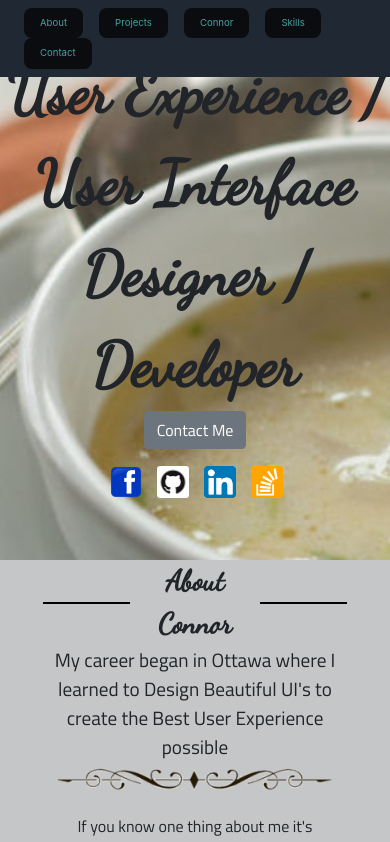
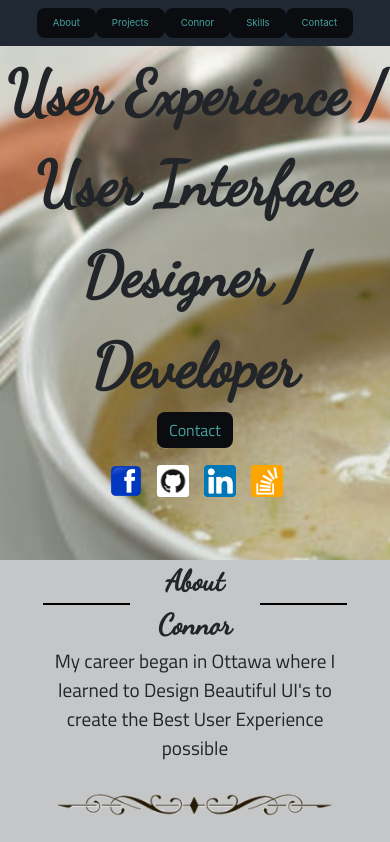
Before and after one commit to Racksoup/Developer_Profile, a React (Create React App) app: page / in a window 390 px wide. Shown: the top 842 px of the page. Built offline with nearby package versions, Linux system fonts and the light colour scheme.

Commit message:
Version 1.0.0

```diff
--- a/src/App.css
+++ b/src/App.css
@@ -35,11 +35,28 @@
   background: #0b0c10;
 }
 
+@media only screen and (max-width: 1550px) {
+  .App {
+    grid-template-rows: 50rem 50rem 58rem 85rem 20rem;
+  }
+}
+
+@media only screen and (max-width: 1250px) {
+  .App {
+    grid-template-rows: 50rem 60rem 58rem 85rem 20rem;
+  }
+}
+
+@media only screen and (max-width: 1000px) {
+  .App {
+    grid-template-rows: 50rem 60rem 58rem 85rem 25rem;
+  }
+}
+
 @media only screen and (max-width: 800px) {
   .App {
-    display: grid;
     grid-template-columns: 0fr 10fr 0fr;
-    grid-template-rows: 35rem 52rem 120rem 100rem 20rem;
+    grid-template-rows: 35rem 70rem 120rem 120rem 20rem;
   }
 
   .background {
@@ -48,3 +65,9 @@
     margin-right: 0%;
   }
 }
+
+@media only screen and (max-width: 600px) {
+  .App {
+    grid-template-rows: 35rem 70rem 120rem 100rem 20rem;
+  }
+}
--- a/src/componentcss/about.css
+++ b/src/componentcss/about.css
@@ -96,6 +96,20 @@
 	grid-row-end: 6;
 }
 
+@media only screen and (max-width: 1250px) {
+	.infoText1 {
+		margin: 2rem;
+	}
+
+	.infoText2 {
+		margin: 2rem;
+	}
+
+	.infoText3 {
+		margin: 2rem;
+	}
+}
+
 @media only screen and (max-width: 800px) {
 	.about {
 		grid-template-columns: 1fr 2fr 3fr 2fr 1fr;
--- /dev/null
+++ b/src/componentcss/modal.css
@@ -0,0 +1,21 @@
+.modalx {
+	font-family: "Titillium Web", sans-serif;
+}
+
+.btn-contact {
+	background: #0b0c10;
+	border-radius: 0.5rem;
+	border: 0px;
+	color: #45a29e;
+}
+
+.btn-contact:hover {
+	color: #66fcf1;
+}
+
+.descStyle {
+	height: 10rem;
+	width: 100%;
+	border-radius: 0.3rem;
+	border-color: rgba(0, 0, 0, 0.2);
+}
--- a/src/componentcss/pageNavbar.css
+++ b/src/componentcss/pageNavbar.css
@@ -31,6 +31,11 @@
 		font-size: 0.7rem;
 	}
 
+	.nav-item {
+		margin-left: 0rem;
+		margin-right: 0rem;
+	}
+
 	.nav-link {
 		font-size: 0.6rem;
 	}
--- a/src/componentcss/skills.css
+++ b/src/componentcss/skills.css
@@ -100,6 +100,7 @@
 	grid-row-start: 1;
 	grid-row-end: 2;
 	justify-self: start;
+	align-self: center;
 	margin-bottom: -2rem;
 	margin-left: 1.5rem;
 	margin-top: 0.6rem;
--- a/src/components/about.js
+++ b/src/components/about.js
@@ -34,7 +34,9 @@ function About() {
 				coming back to the city I love. I Probably love the city so much because
 				there is no Tim Horton's in the forest, and I run on coffee.
 			</div>
-			<Button className="projectsButton"> View Recent Projects </Button>
+			<a href="#projects" className="projectsButton">
+				<Button> View Recent Projects </Button>
+			</a>
 		</section>
 	);
 }
--- a/src/components/contact.js
+++ b/src/components/contact.js
@@ -6,6 +6,7 @@ import linkImg from "../images/linkedin.png";
 import stackImg from "../images/stackoverflow.png";
 import Signature from "../images/signature.png";
 import { Button } from "reactstrap";
+import Modalx from "./modal";
 
 function Contact() {
 	return (
@@ -14,7 +15,9 @@ function Contact() {
 			<div className="contactTitle">Contact</div>
 			<hr className="contactRightLine" />
 			<div className="contactInfo">Want to chat about something?</div>
-			<Button className="contactBtn"> Contact Me </Button>
+			<div className="contactBtn">
+				<Modalx />
+			</div>
 			<div className="contactBtns">
 				<button className="contactBtnStyle">
 					<a href="https://www.facebook.com/connor.rack">
@@ -27,7 +30,7 @@ function Contact() {
 					</a>
 				</button>
 				<button className="contactBtnStyle">
-					<a href="https://www.linkedin.com/in/connor-rack-9066b2193/">
+					<a href="https://www.linkedin.com/in/connor-rack-9066b2193">
 						<img src={linkImg} className="contactBtnImg" />
 					</a>
 				</button>
--- /dev/null
+++ b/src/components/modal.js
@@ -0,0 +1,65 @@
+import React from "react";
+import {
+	Button,
+	Modal,
+	ModalHeader,
+	ModalBody,
+	ModalFooter,
+	Input
+} from "reactstrap";
+import "../componentcss/modal.css";
+
+class Modalx extends React.Component {
+	constructor(props) {
+		super(props);
+		this.state = {
+			modal: false
+		};
+		this.toggle = this.toggle.bind(this);
+	}
+
+	toggle() {
+		this.setState(prevState => ({
+			modal: !prevState.modal
+		}));
+	}
+
+	render() {
+		return (
+			<div>
+				<Button color="contact" onClick={this.toggle}>
+					Contact
+				</Button>
+				<Modal
+					className="modalx"
+					isOpen={this.state.modal}
+					toggle={this.toggle}
+				>
+					<ModalHeader toggle={this.toggle}>Contact Me</ModalHeader>
+					<ModalBody>
+						<form>
+							<Input type="text" placeholder="Name" />
+							<Input type="text" placeholder="Contact Information" />
+							<textarea
+								align="top"
+								type="text"
+								placeholder="Describe what you want built"
+								className="descStyle"
+							/>
+						</form>
+					</ModalBody>
+					<ModalFooter>
+						<Button color="primary" onClick={this.toggle}>
+							Do Something
+						</Button>{" "}
+						<Button color="secondary" onClick={this.toggle}>
+							Cancel
+						</Button>
+					</ModalFooter>
+				</Modal>
+			</div>
+		);
+	}
+}
+
+export default Modalx;
--- a/src/components/statement.js
+++ b/src/components/statement.js
@@ -1,5 +1,6 @@
 import React from "react";
 import "../componentcss/statement.css";
+import Modalx from "./modal";
 import { Button, ButtonGroup } from "reactstrap";
 import facebookImg from "../images/facebook.png";
 import gitImg from "../images/github.png";
@@ -12,7 +13,7 @@ function Statement() {
 			<div className="statementBlock">
 				<div className="statementText">User Experience / User Interface</div>
 				<div className="statementText">Designer / Developer</div>
-				<Button> Contact Me </Button>
+				<Modalx />
 				<ButtonGroup className="contactButtons">
 					<Button color="icon">
 						<a href="https://www.facebook.com/connor.rack">
@@ -25,7 +26,7 @@ function Statement() {
 						</a>
 					</Button>
 					<Button color="icon">
-						<a href="https://www.linkedin.com/in/connor-rack-9066b2193/">
+						<a href="https://www.linkedin.com/in/connor-rack-9066b2193">
 							<img src={linkImg} className="contactIcon" />
 						</a>
 					</Button>
```
Also changed, not shown: src/images/signature2.png (added), 1 other file (tests, documents, lock files or other folders).
